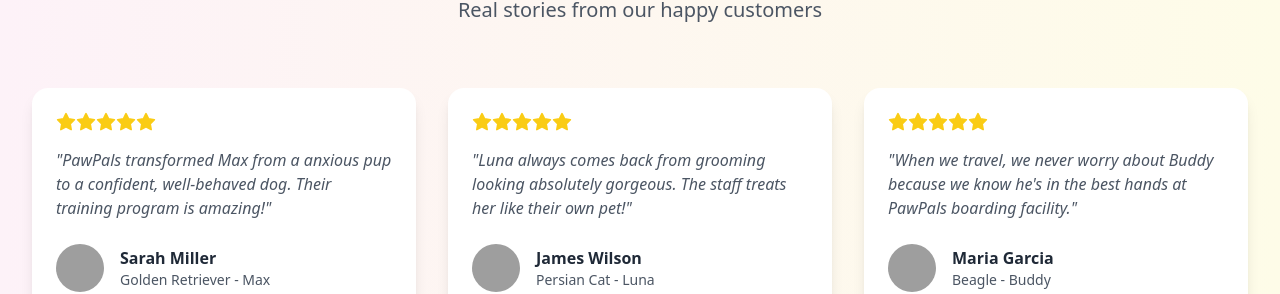
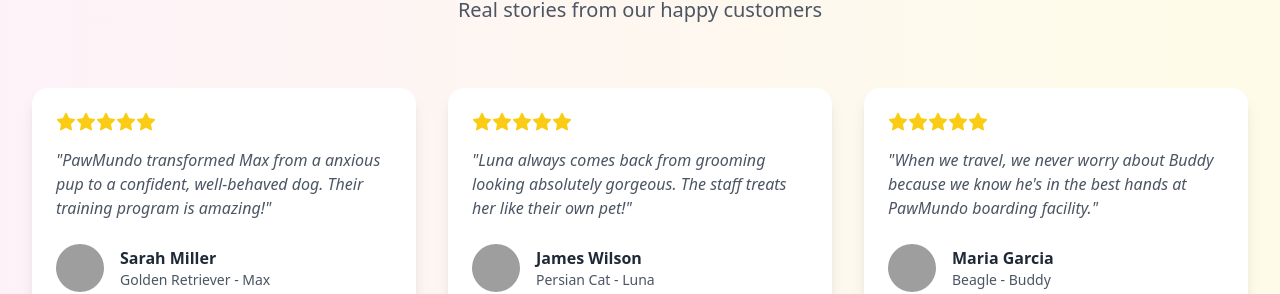
Before and after one commit to swiftsite-studio/Pawmundo, a React (Vite) app: page /services in a window 1280 px wide. Shown: the part 2269-2563 px from the top of the page. Built offline with nearby package versions, Linux system fonts and the light colour scheme; grey boxes are pictures that could not be loaded.

Commit message:
Updated Services.tsx

```diff
--- a/src/pages/Contact.tsx
+++ b/src/pages/Contact.tsx
@@ -308,7 +308,7 @@
               </div>
 
               <div className="bg-gradient-to-r from-pink-100 to-yellow-100 rounded-2xl p-6">
-                <h3 className="text-xl font-semibold text-gray-800 mb-3">Why Choose PawPals?</h3>
+                <h3 className="text-xl font-semibold text-gray-800 mb-3">Why Choose PawMundo?</h3>
                 <ul className="space-y-2 text-gray-600">
                   <li>• Experienced, certified professionals</li>
                   <li>• Safe, clean, and comfortable environment</li>
--- a/src/pages/Services.tsx
+++ b/src/pages/Services.tsx
@@ -54,7 +54,7 @@
       name: 'Sarah Miller',
       pet: 'Golden Retriever - Max',
       rating: 5,
-      text: 'PawPals transformed Max from a anxious pup to a confident, well-behaved dog. Their training program is amazing!',
+      text: 'PawMundo transformed Max from a anxious pup to a confident, well-behaved dog. Their training program is amazing!',
       image: 'https://images.pexels.com/photos/1239291/pexels-photo-1239291.jpeg?auto=compress&cs=tinysrgb&w=400'
     },
     {
@@ -68,7 +68,7 @@
       name: 'Maria Garcia',
       pet: 'Beagle - Buddy',
       rating: 5,
-      text: 'When we travel, we never worry about Buddy because we know he\'s in the best hands at PawPals boarding facility.',
+      text: 'When we travel, we never worry about Buddy because we know he\'s in the best hands at PawMundo boarding facility.',
       image: 'https://images.pexels.com/photos/1346086/pexels-photo-1346086.jpeg?auto=compress&cs=tinysrgb&w=400'
     }
   ];
```
